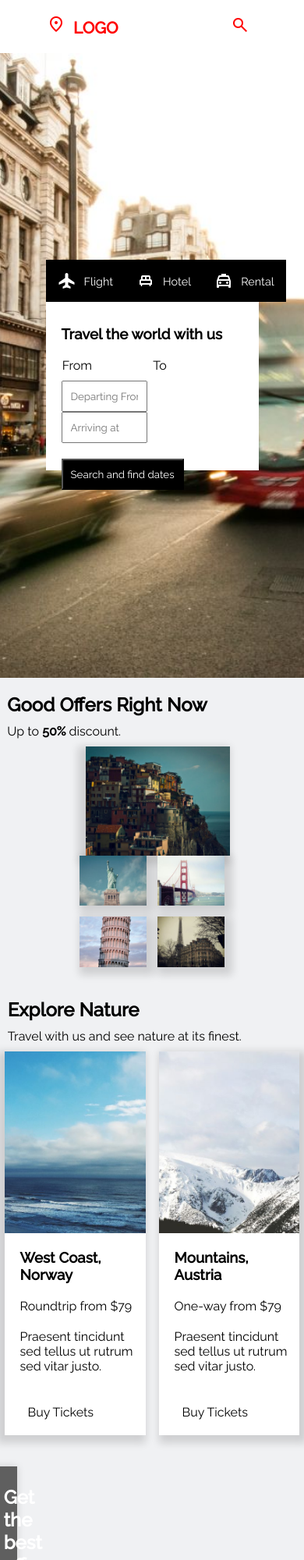
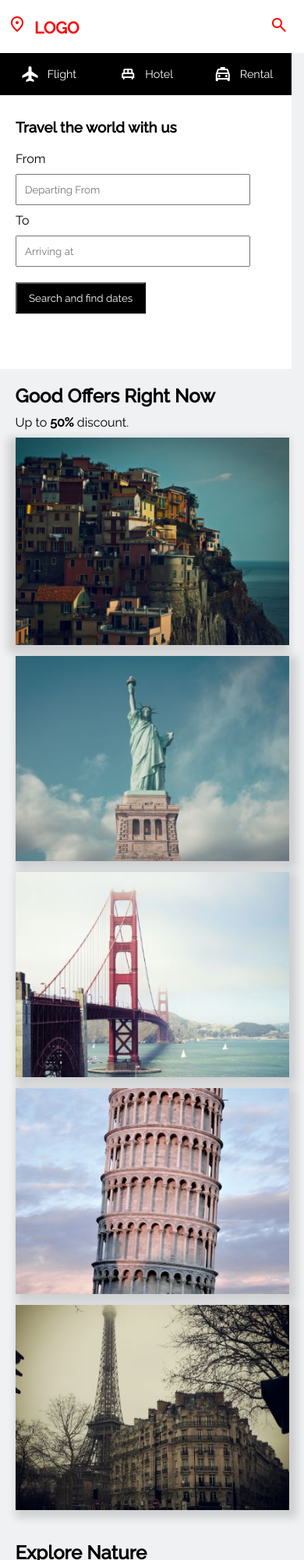
Before and after one commit to felipeoak1/projeto-dev-media, a plain HTML site: page index.html in a window 390 px wide. Shown: the top 2000 px of the page at 78% size. Drawn offline with nearby package versions, Linux system fonts and the light colour scheme.

Commit message:
Update Media Queries

```diff
--- a/estilo/grid-section.css
+++ b/estilo/grid-section.css
@@ -22,6 +22,7 @@
     display: flex;
     flex-flow: row wrap;
     justify-content: center;
+
 }
 
 #s3 {
@@ -40,8 +41,12 @@
 
     display: flex;
     flex-flow: column nowrap;
-    align-items: end;
-    width: 10%;
+
+    background-color: black;
+    width: 79.39%;
+    padding: 0px;
+    margin: 20px 9.5vw;
+
 }
 
 #s5 {
--- a/estilo/media-queries.css
+++ b/estilo/media-queries.css
@@ -1,5 +1,27 @@
 @charset "UTF-8";
 @import url('https://fonts.googleapis.com/css2?family=Open+Sans:wght@400;800&family=Raleway:ital,wght@0,400;0,500;1,200&display=swap');
+
+@media screen and (max-width: 1366px) {
+    #s3 {
+        justify-content: space-evenly;
+    }
+
+    #s3-title, #s3-p {
+        flex-basis: 96.2%;
+    }
+
+    article.s3-articles {
+        margin: 0px;
+    }
+
+    #img-direita {
+        margin-right: 18px;
+    }
+
+    #s4-article  {
+        margin-right: 36px;
+    }
+}
 
 @media screen and (max-width: 768px) {
 
@@ -70,13 +92,19 @@
         width: 46.4%;
     }
 
+    #s4 {
+        width: 95.5%;
+        padding: 0px;
+        margin: 20px 15px;
+    }
+
     #s4 article {
-        width: 95.8%;
-        margin-right: 17px;
+        padding: 0px;
+        width: 100%;
     }
 
     #s5 {
-        margin-left: 17px;
+        margin-left: 15px;
     }
 
     footer {
@@ -84,3 +112,124 @@
         width: 97vw;
     }
 }
+
+@media screen and (max-width: 500px) {
+
+    header {
+        padding: 10px;
+    }
+
+    #s1 {
+        background: none;
+        height: 48vh;
+        padding: 0px;
+    }
+
+    section#s1 {
+        align-items: start;
+        justify-content: start;
+    }
+
+    section#s1 nav {
+        width: 96vw;
+        height: 100%;
+    }
+
+    #form-header form {
+        display: flex;
+        flex-flow: column wrap;
+    }
+
+    #form-header input[type=text] {
+        width: 90%;
+    }
+
+    input#ifrom {
+        margin-bottom: 10px;
+    }
+
+    #pfrom, #pto {
+        display: none;
+    }
+
+    div#form-header form label {
+        display: block;
+        margin-bottom: 10px;
+    }
+
+    #form-header input[type=submit] {
+        width: 50%;
+    }
+
+    #s2 {
+        display: flex;
+        flex-flow: row wrap;
+    }
+
+    section#s2 h2, p {
+        flex-basis: 90%;
+    }
+
+    section#s2 img#imagem-solitaria {
+        width: 90%;
+        margin-left: 0px;
+        margin-bottom: 14px;
+    }
+
+    section#s2 ul#lista-body {
+        flex-flow: column wrap;
+        align-items: center;
+
+        width: 100%;
+    }
+
+    section#s2 ul#lista-body img {
+        width: 90%;
+    }
+
+    #s3 {
+        height: 100vh;
+    }
+
+    section#s3 #s3-title, section#s3 #s3-p {
+        margin-bottom: 0px;
+        flex-basis: 90%;
+    }
+
+    section#s3 #img-esquerda {
+        margin: 0px;
+    }
+
+    section#s3 #img-esquerda, section#s3 #img-direita {
+        flex-basis: 90%;
+        height: 42%;
+    }
+
+    #s3-h3text1, #s3-h3text2, .s3-text {
+        margin: 5px 10px;
+    }
+
+    #s3-buyp1, #s3-buyp2 {
+        margin: 0px;
+    }
+
+    #s4 {
+        width: 91.2%;
+        padding: 0px;
+        margin: 20px 22px
+    }
+
+    #s4-form input[type=submit] {
+        width: 30%;
+    }
+
+    #s5 {
+        margin-left: 23px
+    }
+
+    footer {
+        width: 96vw;
+        height: 20vh;
+        justify-content: center;
+    }
+}
--- a/estilo/section4-style.css
+++ b/estilo/section4-style.css
@@ -10,10 +10,10 @@
     color: white;
     padding: 10px;
     height: 30vh;
-    width: 95.1%;
+    width: 100%;
     min-height: 250px;
     box-shadow: -5px 5px 10px 5px #00000024;
-    margin-right: 50px;
+    margin-right: 3.2vw;
 }
 
 #s4-p, #s4-h2, #s4-form {
--- a/estilo/style.css
+++ b/estilo/style.css
@@ -9,6 +9,7 @@ font-family: 'Raleway', sans-serif; */
     padding: 0;
     box-sizing: border-box;
     font-family: 'Raleway', sans-serif;
+
 }
 
 html, body {
```
